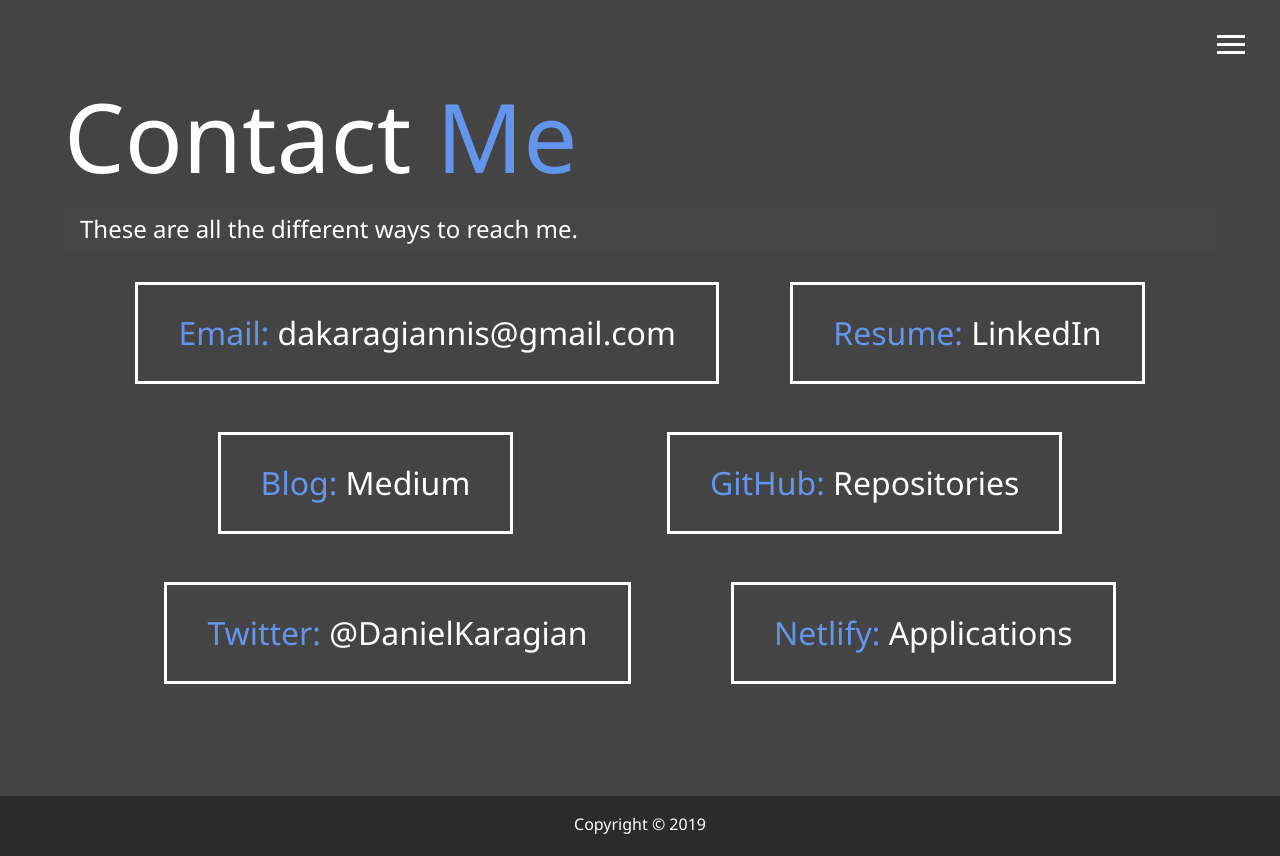
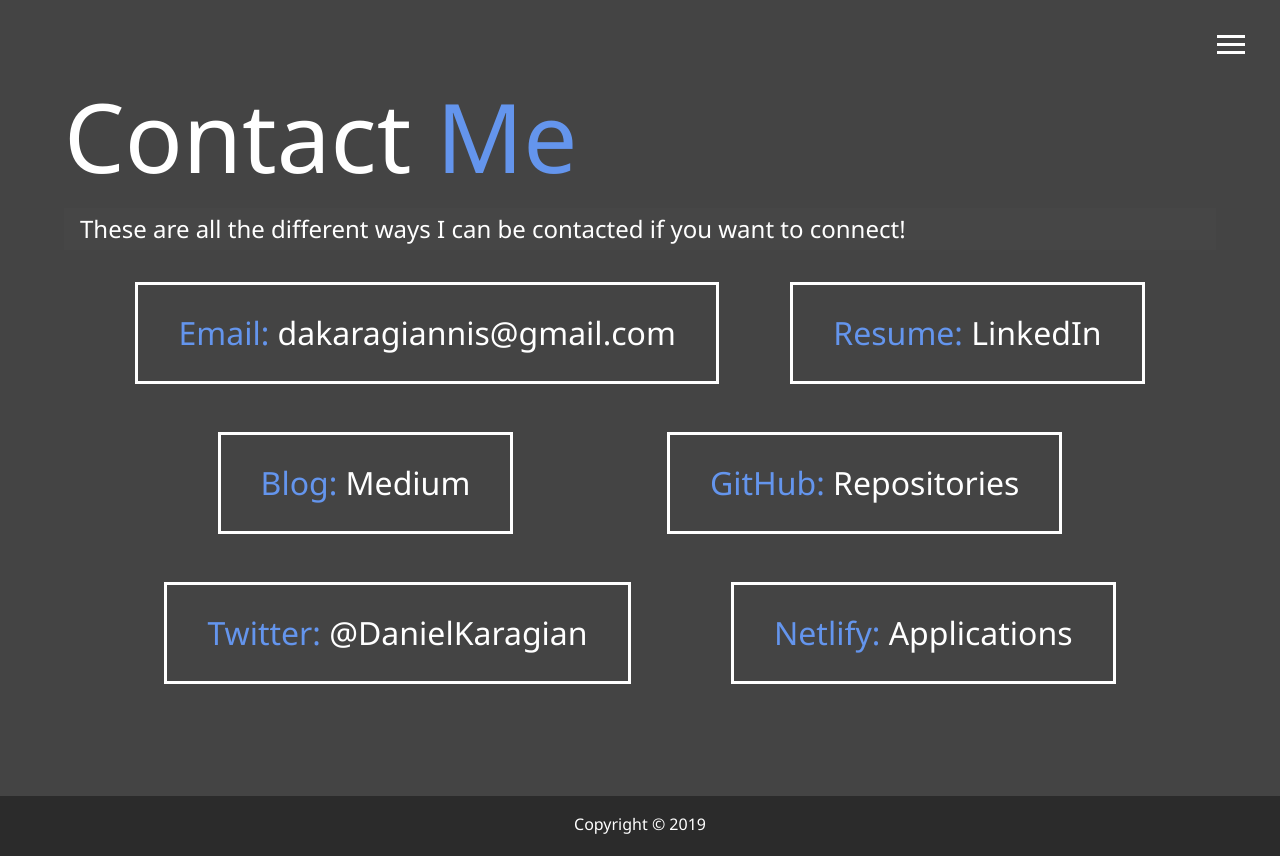
Before and after one commit to dakaras/personal_portfolio, a website: page dist/contact.html in a window 1280 px wide. Drawn offline with Linux system fonts and the light colour scheme.

Commit message:
changed reach to connect

```diff
--- a/dist/contact.html
+++ b/dist/contact.html
@@ -43,7 +43,7 @@
             Contact <span class='text-secondary'>Me</span>
         </h1>
         <h2 class="sm-heading">
-            These are all the different ways to reach me.
+            These are all the different ways I can be contacted if you want to connect!
         </h2>
         <div class="boxes">
             <div>
```
